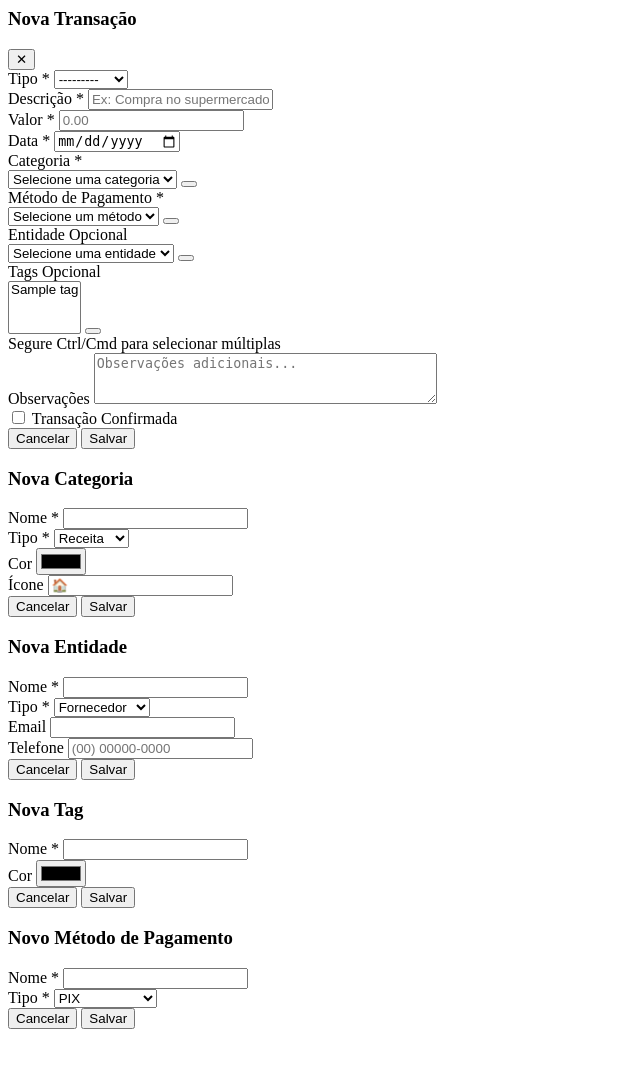
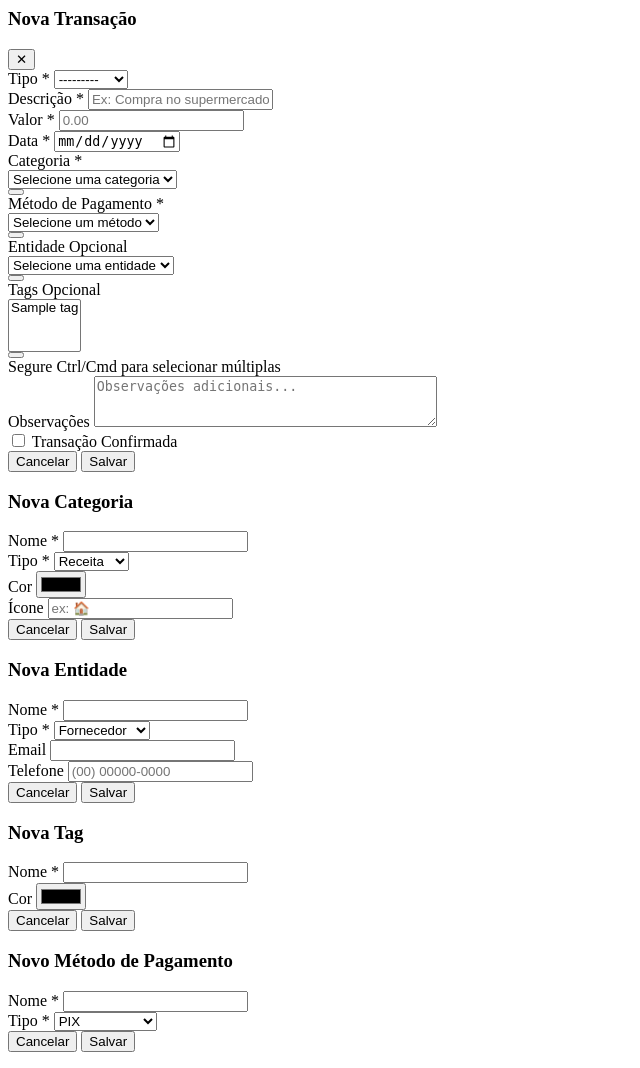
Before and after one commit to leon-rdo/financial-control, a Django app: page /transacoes/criar/ in a window 1280 px wide. Shown: the whole page, without its empty margins (0-640 px from the left). Before the commit the page ends 1029 px from the top, so only its background shows below. Run offline with Django 5.2, Linux system fonts and the light colour scheme; tables that the repository leaves empty hold one stand-in row (values such as "Sample post").

Commit message:
fix: adjust nested creation at transaction form

```diff
--- a/financial/templates/financial/transaction_form.html
+++ b/financial/templates/financial/transaction_form.html
@@ -1,9 +1,9 @@
 <div
   class="modal modal-open"
   x-data="transactionFormManager()"
-  x-init="init()"
   x-show="open"
-  @keydown.escape.window="open = false"
+  @keydown.escape.window="if(!activeModal) open = false"
+  id="transaction-modal"
 >
   <div class="modal-box max-w-4xl max-h-[90vh] overflow-y-auto">
     <div class="flex justify-between items-center mb-6">
@@ -79,16 +79,17 @@
           </div>
         </div>
 
-        <!-- Category with inline create -->
+        <!-- Category -->
         <div class="form-control">
           <label class="label">
             <span class="label-text font-semibold">Categoria *</span>
           </label>
-          <div class="join w-full">
+          <div class="flex gap-2 w-full items-center">
+            <div class="flex-1" id="wrap_category">
               <select
                 name="category"
                 id="id_category"
-              class="select select-bordered join-item flex-1"
+                class="select select-bordered w-full"
                 required>
                 <option value="">Selecione uma categoria</option>
                 {% for value, label in form.fields.category.choices %}
@@ -97,10 +98,11 @@
                 {% endif %}
                 {% endfor %}
               </select>
+            </div>
             <button
               type="button"
               @click="openModal('category')"
-              class="btn btn-primary join-item"
+              class="btn btn-primary btn-square"
               title="Nova categoria">
               <svg xmlns="http://www.w3.org/2000/svg" class="h-5 w-5" fill="none" viewBox="0 0 24 24" stroke="currentColor">
                 <path stroke-linecap="round" stroke-linejoin="round" stroke-width="2" d="M12 4v16m8-8H4" />
@@ -114,16 +116,17 @@
           {% endif %}
         </div>
 
-        <!-- Payment Method with inline create -->
+        <!-- Payment Method -->
         <div class="form-control">
           <label class="label">
             <span class="label-text font-semibold">Método de Pagamento *</span>
           </label>
-          <div class="join w-full">
+          <div class="flex gap-2 w-full items-center">
+            <div class="flex-1" id="wrap_payment_method">
               <select
                 name="payment_method"
                 id="id_payment_method"
-              class="select select-bordered join-item flex-1"
+                class="select select-bordered w-full"
                 required>
                 <option value="">Selecione um método</option>
                 {% for value, label in form.fields.payment_method.choices %}
@@ -132,10 +135,11 @@
                 {% endif %}
                 {% endfor %}
               </select>
+            </div>
             <button
               type="button"
               @click="openModal('paymentMethod')"
-              class="btn btn-primary join-item"
+              class="btn btn-primary btn-square"
               title="Novo método">
               <svg xmlns="http://www.w3.org/2000/svg" class="h-5 w-5" fill="none" viewBox="0 0 24 24" stroke="currentColor">
                 <path stroke-linecap="round" stroke-linejoin="round" stroke-width="2" d="M12 4v16m8-8H4" />
@@ -149,17 +153,18 @@
           {% endif %}
         </div>
 
-        <!-- Entity with inline create -->
+        <!-- Entity -->
         <div class="form-control">
           <label class="label">
             <span class="label-text font-semibold">Entidade</span>
             <span class="label-text-alt text-gray-500">Opcional</span>
           </label>
-          <div class="join w-full">
+          <div class="flex gap-2 w-full items-center">
+            <div class="flex-1" id="wrap_entity">
               <select
                 name="entity"
                 id="id_entity"
-              class="select select-bordered join-item flex-1">
+                class="select select-bordered w-full">
                 <option value="">Selecione uma entidade</option>
                 {% for value, label in form.fields.entity.choices %}
                 {% if value %}
@@ -167,10 +172,11 @@
                 {% endif %}
                 {% endfor %}
               </select>
+            </div>
             <button
               type="button"
               @click="openModal('entity')"
-              class="btn btn-primary join-item"
+              class="btn btn-primary btn-square"
               title="Nova entidade">
               <svg xmlns="http://www.w3.org/2000/svg" class="h-5 w-5" fill="none" viewBox="0 0 24 24" stroke="currentColor">
                 <path stroke-linecap="round" stroke-linejoin="round" stroke-width="2" d="M12 4v16m8-8H4" />
@@ -184,17 +190,18 @@
           {% endif %}
         </div>
 
-        <!-- Tags with inline create -->
+        <!-- Tags -->
         <div class="form-control">
           <label class="label">
             <span class="label-text font-semibold">Tags</span>
             <span class="label-text-alt text-gray-500">Opcional</span>
           </label>
-          <div class="join w-full">
+          <div class="flex gap-2 w-full items-center">
+            <div class="flex-1" id="wrap_tags">
               <select
                 name="tags"
                 id="id_tags"
-              class="select select-bordered join-item flex-1"
+                class="select select-bordered w-full"
                 multiple
                 size="3">
                 {% for value, label in form.fields.tags.choices %}
@@ -203,10 +210,11 @@
                 {% endif %}
                 {% endfor %}
               </select>
+            </div>
             <button
               type="button"
               @click="openModal('tag')"
-              class="btn btn-primary join-item"
+              class="btn btn-primary btn-square"
               title="Nova tag">
               <svg xmlns="http://www.w3.org/2000/svg" class="h-5 w-5" fill="none" viewBox="0 0 24 24" stroke="currentColor">
                 <path stroke-linecap="round" stroke-linejoin="round" stroke-width="2" d="M12 4v16m8-8H4" />
@@ -260,21 +268,19 @@
   </div>
   <div class="modal-backdrop" @click="closeMainModal()"></div>
 
-  <!-- Inline Modals -->
-
   <!-- Category Modal -->
-  <div x-show="activeModal === 'category'" class="modal modal-open" style="z-index: 1001;">
-    <div class="modal-box" @click.away="closeInlineModal()">
+  <div x-show="activeModal === 'category'" x-cloak class="fixed inset-0 z-[1100] flex items-center justify-center">
+    <div class="modal-box">
       <h3 class="font-bold text-lg mb-4">Nova Categoria</h3>
-      <form @submit.prevent="saveCategory()">
+      <form @submit.prevent="saveInline('category')">
         <div class="space-y-3">
           <div class="form-control">
             <label class="label"><span class="label-text">Nome *</span></label>
-            <input type="text" x-model="inlineForm.name" class="input input-bordered" required>
+            <input type="text" x-model="inlineForm.name" class="input input-bordered w-full" required>
           </div>
           <div class="form-control">
             <label class="label"><span class="label-text">Tipo *</span></label>
-            <select x-model="inlineForm.type" class="select select-bordered" required>
+            <select x-model="inlineForm.type" class="select select-bordered w-full" required>
               <option value="INCOME">Receita</option>
               <option value="EXPENSE">Despesa</option>
               <option value="BOTH">Ambos</option>
@@ -282,11 +288,11 @@
           </div>
           <div class="form-control">
             <label class="label"><span class="label-text">Cor</span></label>
-            <input type="color" x-model="inlineForm.color" class="input input-bordered h-12">
+            <input type="color" x-model="inlineForm.color" class="input input-bordered w-full h-12">
           </div>
           <div class="form-control">
             <label class="label"><span class="label-text">Ícone</span></label>
-            <input type="text" x-model="inlineForm.icon" class="input input-bordered" placeholder="🏠">
+            <input type="text" x-model="inlineForm.icon" class="input input-bordered w-full" placeholder="ex: 🏠">
           </div>
         </div>
         <div class="modal-action">
@@ -298,21 +304,22 @@
         </div>
       </form>
     </div>
+    <div class="fixed inset-0 bg-black/50 -z-10" @click="closeInlineModal()"></div>
   </div>
 
   <!-- Entity Modal -->
-  <div x-show="activeModal === 'entity'" class="modal modal-open" style="z-index: 1001;">
-    <div class="modal-box" @click.away="closeInlineModal()">
+  <div x-show="activeModal === 'entity'" x-cloak class="fixed inset-0 z-[1100] flex items-center justify-center">
+    <div class="modal-box">
       <h3 class="font-bold text-lg mb-4">Nova Entidade</h3>
-      <form @submit.prevent="saveEntity()">
+      <form @submit.prevent="saveInline('entity')">
         <div class="space-y-3">
           <div class="form-control">
             <label class="label"><span class="label-text">Nome *</span></label>
-            <input type="text" x-model="inlineForm.name" class="input input-bordered" required>
+            <input type="text" x-model="inlineForm.name" class="input input-bordered w-full" required>
           </div>
           <div class="form-control">
             <label class="label"><span class="label-text">Tipo *</span></label>
-            <select x-model="inlineForm.type" class="select select-bordered" required>
+            <select x-model="inlineForm.type" class="select select-bordered w-full" required>
               <option value="SUPPLIER">Fornecedor</option>
               <option value="EMPLOYER">Empregador</option>
               <option value="CLIENT">Cliente</option>
@@ -321,11 +328,11 @@
           </div>
           <div class="form-control">
             <label class="label"><span class="label-text">Email</span></label>
-            <input type="email" x-model="inlineForm.email" class="input input-bordered">
+            <input type="email" x-model="inlineForm.email" class="input input-bordered w-full">
           </div>
           <div class="form-control">
             <label class="label"><span class="label-text">Telefone</span></label>
-            <input type="text" x-model="inlineForm.phone" class="input input-bordered" placeholder="(00) 00000-0000">
+            <input type="text" x-model="inlineForm.phone" class="input input-bordered w-full" placeholder="(00) 00000-0000">
           </div>
         </div>
         <div class="modal-action">
@@ -337,21 +344,22 @@
         </div>
       </form>
     </div>
+    <div class="fixed inset-0 bg-black/50 -z-10" @click="closeInlineModal()"></div>
   </div>
 
   <!-- Tag Modal -->
-  <div x-show="activeModal === 'tag'" class="modal modal-open" style="z-index: 1001;">
-    <div class="modal-box" @click.away="closeInlineModal()">
+  <div x-show="activeModal === 'tag'" x-cloak class="fixed inset-0 z-[1100] flex items-center justify-center">
+    <div class="modal-box">
       <h3 class="font-bold text-lg mb-4">Nova Tag</h3>
-      <form @submit.prevent="saveTag()">
+      <form @submit.prevent="saveInline('tag')">
         <div class="space-y-3">
           <div class="form-control">
             <label class="label"><span class="label-text">Nome *</span></label>
-            <input type="text" x-model="inlineForm.name" class="input input-bordered" required>
+            <input type="text" x-model="inlineForm.name" class="input input-bordered w-full" required>
           </div>
           <div class="form-control">
             <label class="label"><span class="label-text">Cor</span></label>
-            <input type="color" x-model="inlineForm.color" class="input input-bordered h-12">
+            <input type="color" x-model="inlineForm.color" class="input input-bordered w-full h-12">
           </div>
         </div>
         <div class="modal-action">
@@ -363,21 +371,22 @@
         </div>
       </form>
     </div>
+    <div class="fixed inset-0 bg-black/50 -z-10" @click="closeInlineModal()"></div>
   </div>
 
   <!-- Payment Method Modal -->
-  <div x-show="activeModal === 'paymentMethod'" class="modal modal-open" style="z-index: 1001;">
-    <div class="modal-box" @click.away="closeInlineModal()">
+  <div x-show="activeModal === 'paymentMethod'" x-cloak class="fixed inset-0 z-[1100] flex items-center justify-center">
+    <div class="modal-box">
       <h3 class="font-bold text-lg mb-4">Novo Método de Pagamento</h3>
-      <form @submit.prevent="savePaymentMethod()">
+      <form @submit.prevent="saveInline('paymentMethod')">
         <div class="space-y-3">
           <div class="form-control">
             <label class="label"><span class="label-text">Nome *</span></label>
-            <input type="text" x-model="inlineForm.name" class="input input-bordered" required>
+            <input type="text" x-model="inlineForm.name" class="input input-bordered w-full" required>
           </div>
           <div class="form-control">
             <label class="label"><span class="label-text">Tipo *</span></label>
-            <select x-model="inlineForm.type" class="select select-bordered" required>
+            <select x-model="inlineForm.type" class="select select-bordered w-full" required>
               <option value="PIX">PIX</option>
               <option value="DEBIT">Débito</option>
               <option value="CREDIT">Crédito</option>
@@ -396,11 +405,43 @@
         </div>
       </form>
     </div>
+    <div class="fixed inset-0 bg-black/50 -z-10" @click="closeInlineModal()"></div>
   </div>
 </div>
 
 <script>
 function transactionFormManager() {
+  const CONFIG = {
+    category:      { url: '{% url "core:category_create" %}',           selectId: 'id_category',       label: 'Categoria' },
+    entity:        { url: '{% url "core:entity_create" %}',             selectId: 'id_entity',         label: 'Entidade' },
+    tag:           { url: '{% url "core:tag_create" %}',                selectId: 'id_tags',           label: 'Tag' },
+    paymentMethod: { url: '{% url "accounts:paymentmethod_create" %}',  selectId: 'id_payment_method', label: 'Método de pagamento' }
+  };
+
+  var $modal;
+
+  function s2Init() {
+    $modal = $('#transaction-modal');
+    var singles = ['id_category', 'id_payment_method', 'id_entity'];
+    for (var i = 0; i < singles.length; i++) {
+      var $el = $modal.find('select#' + singles[i]).first();
+      if ($el.length && !$el.hasClass('select2-hidden-accessible')) {
+        $el.select2({ width: '100%', dropdownParent: $modal });
+      }
+    }
+    var $tags = $modal.find('select#id_tags').first();
+    if ($tags.length && !$tags.hasClass('select2-hidden-accessible')) {
+      $tags.select2({ width: '100%', multiple: true, dropdownParent: $modal });
+    }
+  }
+
+  function s2Destroy() {
+    if (!$modal) return;
+    $modal.find('select.select2-hidden-accessible').each(function() {
+      $(this).select2('destroy');
+    });
+  }
+
   return {
     open: true,
     activeModal: null,
@@ -408,17 +449,7 @@ function transactionFormManager() {
     inlineForm: {},
 
     init() {
-      // Initialize Select2 on all select elements
-      $('#id_category, #id_payment_method, #id_entity').select2({
-        width: '100%',
-        dropdownParent: this.$el
-      });
-
-      $('#id_tags').select2({
-        width: '100%',
-        multiple: true,
-        dropdownParent: this.$el
-      });
+      setTimeout(s2Init, 80);
     },
 
     openModal(type) {
@@ -440,125 +471,69 @@ function transactionFormManager() {
     },
 
     closeMainModal() {
+      s2Destroy();
       this.open = false;
+      setTimeout(function() {
+        var container = document.getElementById('modal-container');
+        if (container) container.innerHTML = '';
+      }, 100);
     },
 
-    async saveCategory() {
+    async saveInline(type) {
+      var cfg = CONFIG[type];
+      if (!cfg) return;
+
       this.saving = true;
+      var csrfToken = document.querySelector('[name=csrfmiddlewaretoken]').value;
+      var self = this;
+
       try {
-        const response = await fetch('{% url "core:category_create" %}?inline=true', {
+        var response = await fetch(cfg.url + '?inline=true', {
           method: 'POST',
-          headers: {
-            'Content-Type': 'application/json',
-            'X-CSRFToken': document.querySelector('[name=csrfmiddlewaretoken]').value
-          },
+          headers: { 'Content-Type': 'application/json', 'X-CSRFToken': csrfToken },
           body: JSON.stringify(this.inlineForm)
         });
 
-        const data = await response.json();
+        if (!response.ok) {
+          showToast('Erro HTTP ' + response.status, 'error');
+          return;
+        }
+
+        var data = await response.json();
+
         if (data.success) {
-          // Add new option to select
-          const select = $('#id_category');
-          const newOption = new Option(data.object.name, data.object.id, true, true);
-          select.append(newOption).trigger('change');
+          var $sel = $modal.find('select#' + cfg.selectId).first();
 
-          this.closeInlineModal();
-          showToast('Categoria criada com sucesso!');
+          if ($sel.length) {
+            // 1) Destroy Select2 if active (use class check, not .data())
+            if ($sel.hasClass('select2-hidden-accessible')) {
+              $sel.select2('destroy');
+            }
+            // 2) Remove any orphaned Select2 containers
+            $sel.next('.select2-container').remove();
+
+            // 3) Add new option to the native <select>
+            var newOpt = new Option(data.object.name, String(data.object.id), true, true);
+            $sel[0].appendChild(newOpt);
+
+            // 4) Re-init Select2
+            $sel.select2({
+              width: '100%',
+              multiple: $sel[0].multiple,
+              dropdownParent: $modal
+            });
+
+            // 5) Set value and notify Select2
+            $sel.val(String(data.object.id)).trigger('change');
+          }
+
+          self.closeInlineModal();
+          showToast(cfg.label + ' criado(a) com sucesso!');
         } else {
-          showToast(data.error || 'Erro ao criar categoria', 'error');
+          showToast(data.error || 'Erro ao criar', 'error');
         }
       } catch (error) {
-        showToast('Erro ao criar categoria', 'error');
-      } finally {
-        this.saving = false;
-      }
-    },
-
-    async saveEntity() {
-      this.saving = true;
-      try {
-        const response = await fetch('{% url "core:entity_create" %}?inline=true', {
-          method: 'POST',
-          headers: {
-            'Content-Type': 'application/json',
-            'X-CSRFToken': document.querySelector('[name=csrfmiddlewaretoken]').value
-          },
-          body: JSON.stringify(this.inlineForm)
-        });
-
-        const data = await response.json();
-        if (data.success) {
-          const select = $('#id_entity');
-          const newOption = new Option(data.object.name, data.object.id, true, true);
-          select.append(newOption).trigger('change');
-
-          this.closeInlineModal();
-          showToast('Entidade criada com sucesso!');
-        } else {
-          showToast(data.error || 'Erro ao criar entidade', 'error');
-        }
-      } catch (error) {
-        showToast('Erro ao criar entidade', 'error');
-      } finally {
-        this.saving = false;
-      }
-    },
-
-    async saveTag() {
-      this.saving = true;
-      try {
-        const response = await fetch('{% url "core:tag_create" %}?inline=true', {
-          method: 'POST',
-          headers: {
-            'Content-Type': 'application/json',
-            'X-CSRFToken': document.querySelector('[name=csrfmiddlewaretoken]').value
-          },
-          body: JSON.stringify(this.inlineForm)
-        });
-
-        const data = await response.json();
-        if (data.success) {
-          const select = $('#id_tags');
-          const newOption = new Option(data.object.name, data.object.id, true, true);
-          select.append(newOption).trigger('change');
-
-          this.closeInlineModal();
-          showToast('Tag criada com sucesso!');
-        } else {
-          showToast(data.error || 'Erro ao criar tag', 'error');
-        }
-      } catch (error) {
-        showToast('Erro ao criar tag', 'error');
-      } finally {
-        this.saving = false;
-      }
-    },
-
-    async savePaymentMethod() {
-      this.saving = true;
-      try {
-        const response = await fetch('{% url "accounts:paymentmethod_create" %}?inline=true', {
-          method: 'POST',
-          headers: {
-            'Content-Type': 'application/json',
-            'X-CSRFToken': document.querySelector('[name=csrfmiddlewaretoken]').value
-          },
-          body: JSON.stringify(this.inlineForm)
-        });
-
-        const data = await response.json();
-        if (data.success) {
-          const select = $('#id_payment_method');
-          const newOption = new Option(data.object.name, data.object.id, true, true);
-          select.append(newOption).trigger('change');
-
-          this.closeInlineModal();
-          showToast('Método de pagamento criado com sucesso!');
-        } else {
-          showToast(data.error || 'Erro ao criar método de pagamento', 'error');
-        }
-      } catch (error) {
-        showToast('Erro ao criar método de pagamento', 'error');
+        showToast('Erro de conexão', 'error');
       } finally {
         this.saving = false;
       }
```
Lines whose indentation alone changed are shown as unchanged.
